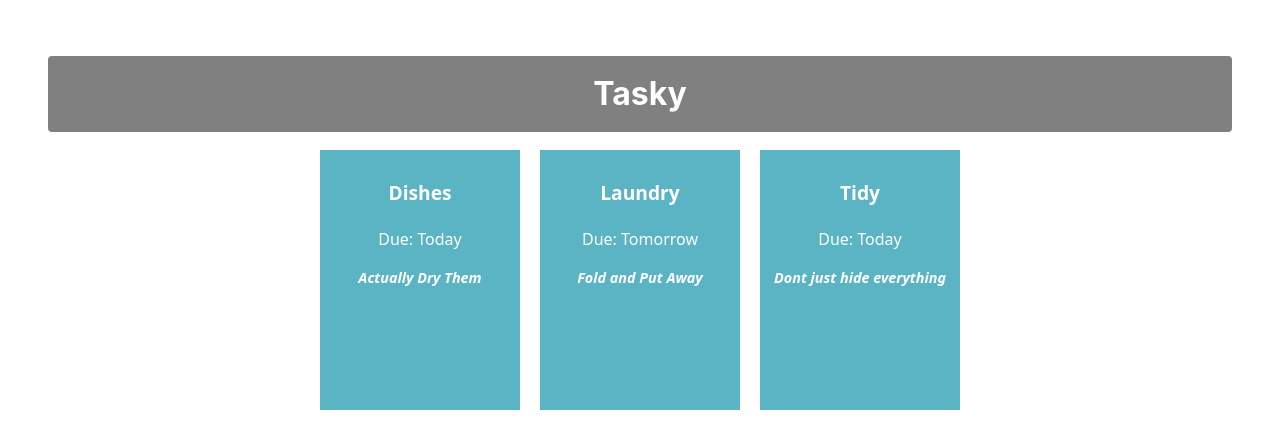
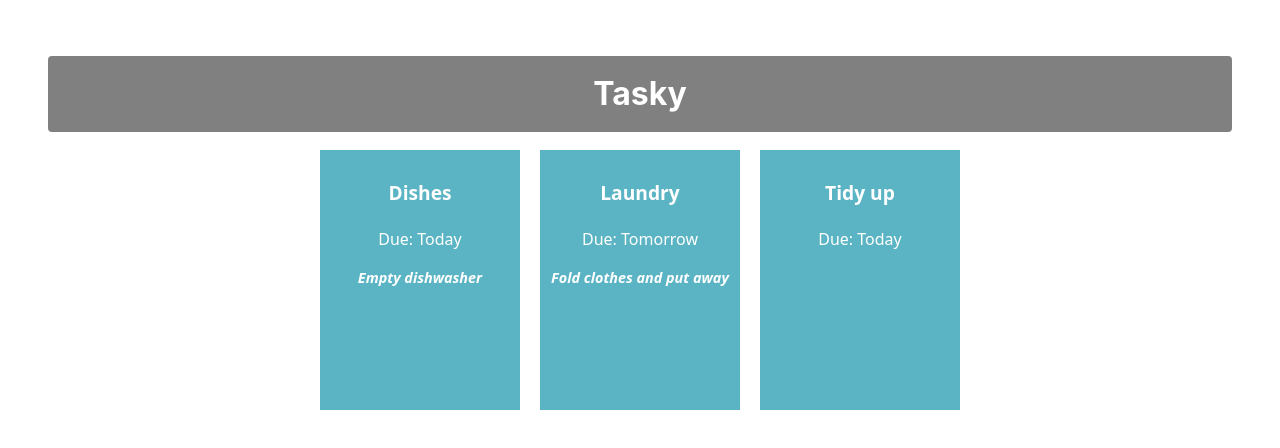
Before and after one commit to EyasRobertson/react-basics-labs, a React (Vite) app in the folder tasky/: page / in a window 1280 px wide. Shown: the top 448 px of the page. Built offline with nearby package versions, Linux system fonts and the light colour scheme.

Commit message:
Added Task State

```diff
--- a/tasky/src/App.jsx
+++ b/tasky/src/App.jsx
@@ -1,13 +1,21 @@
 import './App.css';
 import Task from './components/Task';
+import React, { useState } from 'react';
 
 function App() {
-  return (
+	  const [ taskState, setTaskState ] = useState({
+    tasks: [
+      { title:"Dishes", description: "Empty dishwasher", deadline: "Today" },
+      { title: "Laundry", description: "Fold clothes and put away", deadline: "Tomorrow" },
+      { title: "Tidy up", deadline: "Today" }
+    ]
+  });
+    return (
     <div className="container">
       <h1>Tasky</h1>
-	  <Task title="Dishes" deadline="Today" description="Actually Dry Them"/>
-	  <Task title="Laundry" deadline="Tomorrow" description="Fold and Put Away"/>
-	  <Task title="Tidy" deadline="Today" description="Dont just hide everything"/>
+      <Task title={taskState.tasks[0].title} deadline={taskState.tasks[0].deadline} description={taskState.tasks[0].description} />
+      <Task title={taskState.tasks[1].title} deadline={taskState.tasks[1].deadline} description={taskState.tasks[1].description} />
+      <Task title={taskState.tasks[2].title} deadline={taskState.tasks[2].deadline} description={taskState.tasks[2].description} />
     </div>
   );
 }
```
